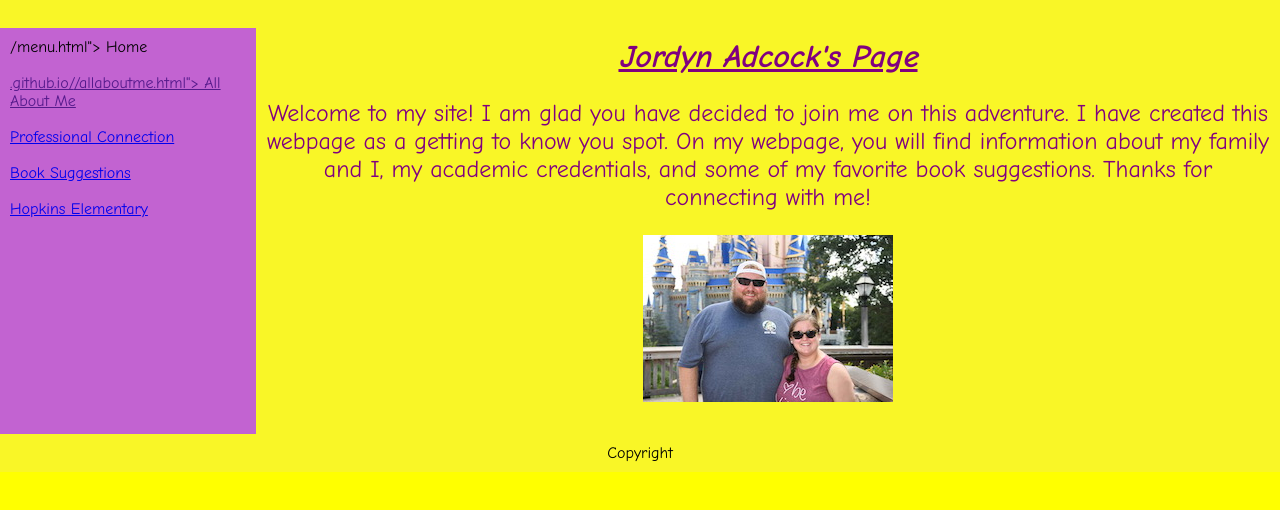
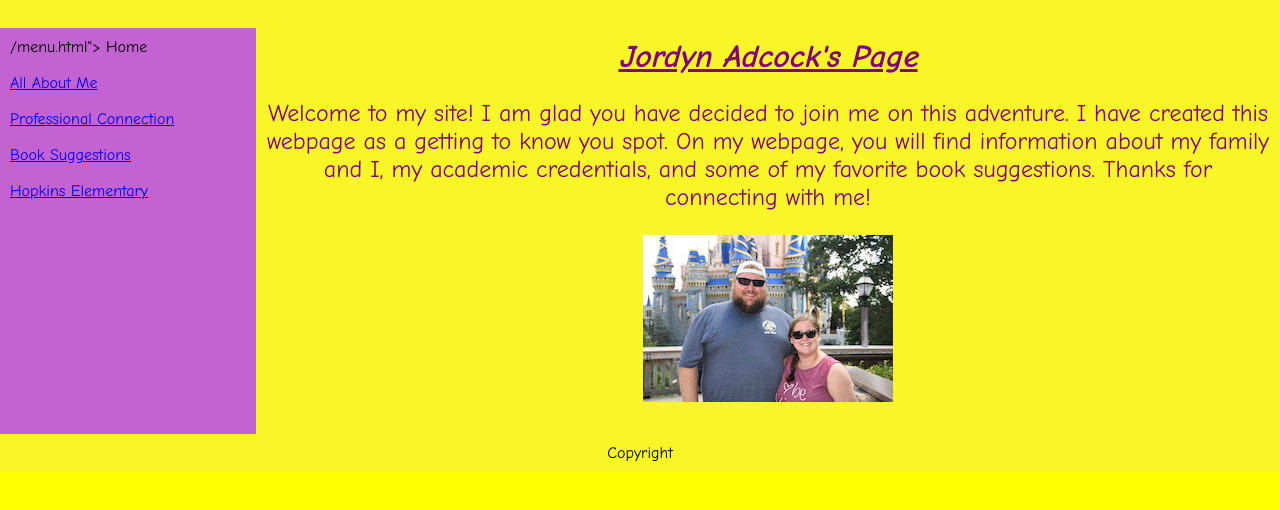
Before and after one commit to JAdcock10/LIB841, a plain HTML site: page menu.html in a window 1280 px wide. Shown: the part 50-560 px from the top of the page. Drawn offline with Linux system fonts and the light colour scheme.

Commit message:
Update menu.html

```diff
--- a/menu.html
+++ b/menu.html
@@ -17,7 +17,7 @@
 <td width ="20%" valign="top" bgcolor= "C263D1"
 <a href="https://<jadcock10>.github.io/<LIB841>/menu.html"> Home </a><br>
 <a> </a><br>
-<a href=""https://<jadcock10>.github.io/<LIB841>/allaboutme.html"> All About Me </a><br>
+<a href="https://<jadcock10>.github.io/<LIB841>/allaboutme.html"> All About Me </a><br>
 <a> </a><br>
 <a href="https://<jadcock10>.github.io/<LIB841>/professionalconnection.html"> Professional Connection </a><br>
 <a> </a><br>
```
